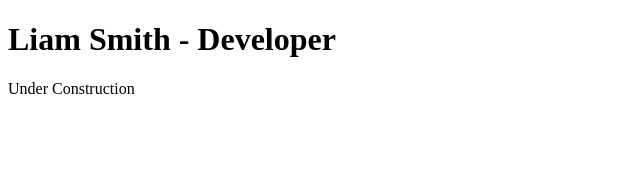
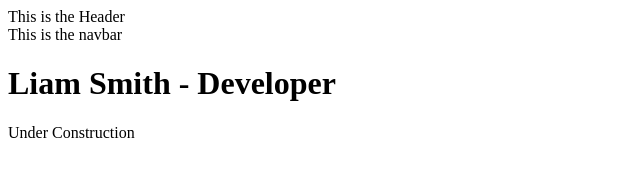
Before and after one commit to FortunateSmith/Portfolio, a Gatsby site: page / in a window 1280 px wide. Shown: the whole page, without its empty margins (0-640 px from the left). Built offline with nearby package versions, Linux system fonts and the light colour scheme; Gatsby itself is replaced by a stand-in of ours.

Commit message:
create layout component

```diff
--- /dev/null
+++ b/src/components/Layout.js
@@ -0,0 +1,10 @@
+import React from "react";
+
+export default function Layout() {
+  return(
+    <div className="container">
+      <header>This is the Header</header>
+      <nav>This is the navbar</nav>
+    </div>
+  )
+}
--- a/src/pages/index.js
+++ b/src/pages/index.js
@@ -1,11 +1,13 @@
-import React from "react"
+import React from "react";
+import Layout from "../components/Layout";
 
 export default function IndexPage() {
-  return(
-    <div>
-    <h1>Liam Smith - Developer</h1>
-    <p>Under Construction</p>
-    </div>
-  )
+  return (
+    <main>
+      <Layout></Layout>
+      <h1>Liam Smith - Developer</h1>
+      <p>Under Construction</p>
+    </main>
+  );
 }
-export const Head = () => <title>Home Page</title>
+export const Head = () => <title>Home Page</title>;
```
